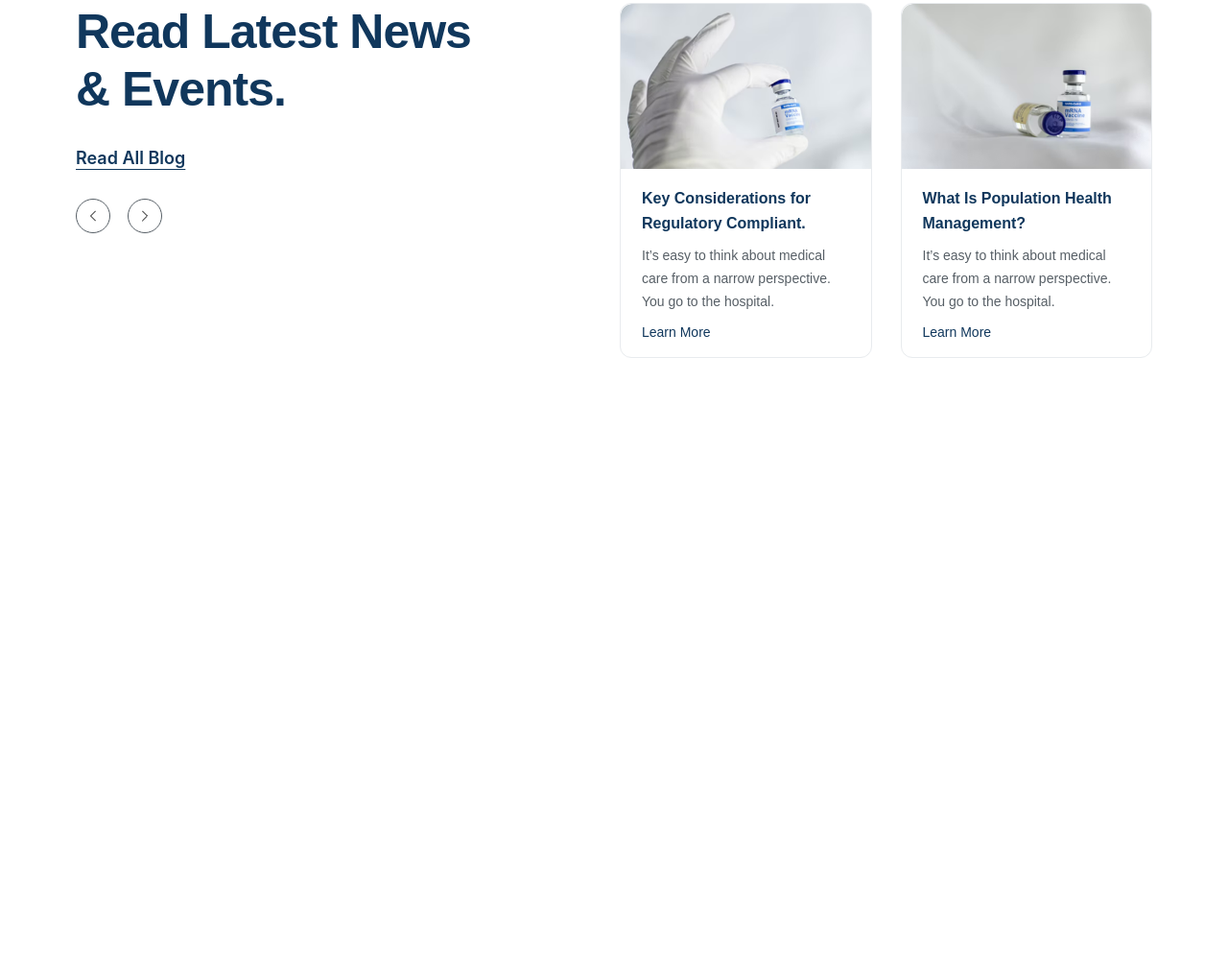
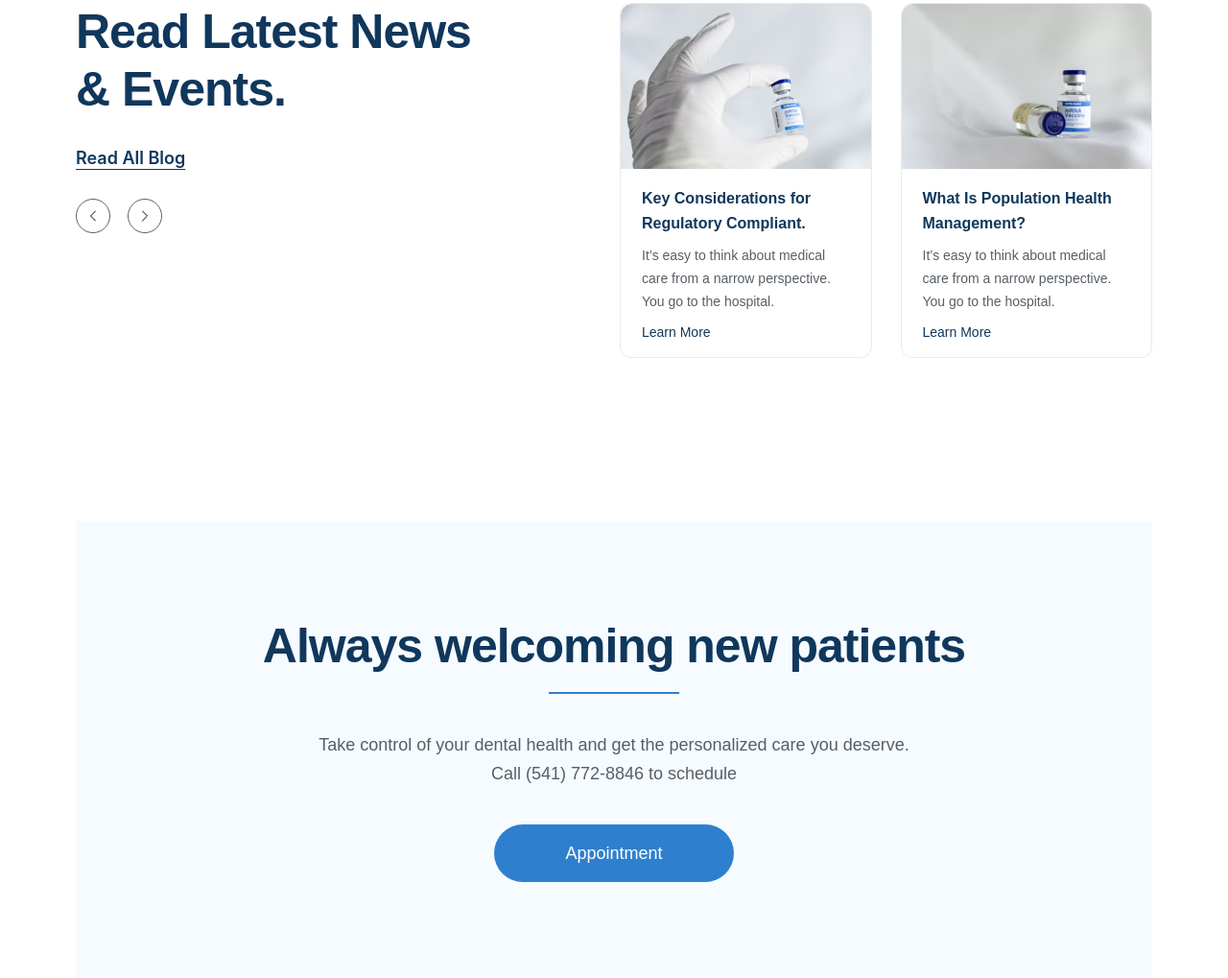
Before and after one commit to Tranly2501/D-n-3, a plain HTML site: page index.htm in a window 1280 px wide. Shown: the part 5380-6399 px from the top of the page at 96% size. Before the commit the page ends 5838 px from the top, so only its background shows below. Drawn offline with Linux system fonts and the light colour scheme; a web font is replaced by a local one.

Commit message:
p11:appointment

```diff
--- a/assets/css/style.css
+++ b/assets/css/style.css
@@ -571,3 +571,30 @@ line-height: 1.71;
 .blog-item__more:hover{
     color: #2E80CE
 }
+/* ==================appointment========== */
+.appointment{
+    margin: 85px 0;
+}
+.appointment-body{
+    padding: 100px 179px;
+    background: #F6FBFF;
+    justify-items: center;
+
+}
+.appointment__heading::after{
+    content: "";
+    display: block;
+    width: 136px;
+    height: 2px;
+    background: #2E80CE;
+    margin: 18px auto 0;
+}
+.appointment__desc{
+    margin-top: 38px;
+    max-width: 617px;
+    text-align: center;
+}
+.appointment__btn{
+    margin-top: 38px;
+
+}
--- a/index.htm
+++ b/index.htm
@@ -326,6 +326,16 @@
                 </div>
             </div>
           </section>
+          <!-- appointment  -->
+           <section class="appointment">
+                <div class="container">
+                    <div class="appointment-body">
+                        <h2 class="section-heading appointment__heading">Always welcoming new patients</h2>
+                        <p class="section-desc appointment__desc">Take control of your dental health and get the personalized care you deserve. Call (541) 772-8846 to  schedule</p>
+                        <a href="#!" class="btn appointment__btn">Appointment</a>
+                    </div>
+                </div>
+           </section>
      </main>
 </body>
 </html>
```
